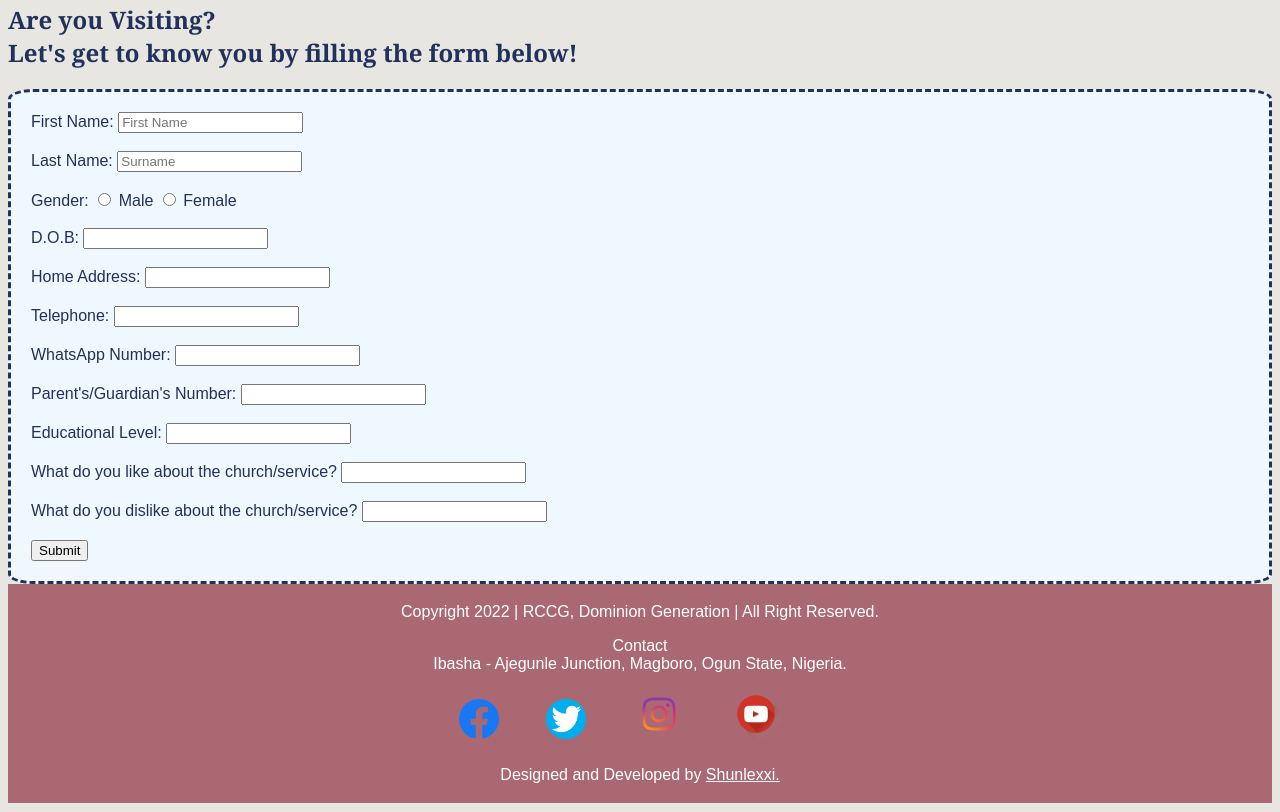
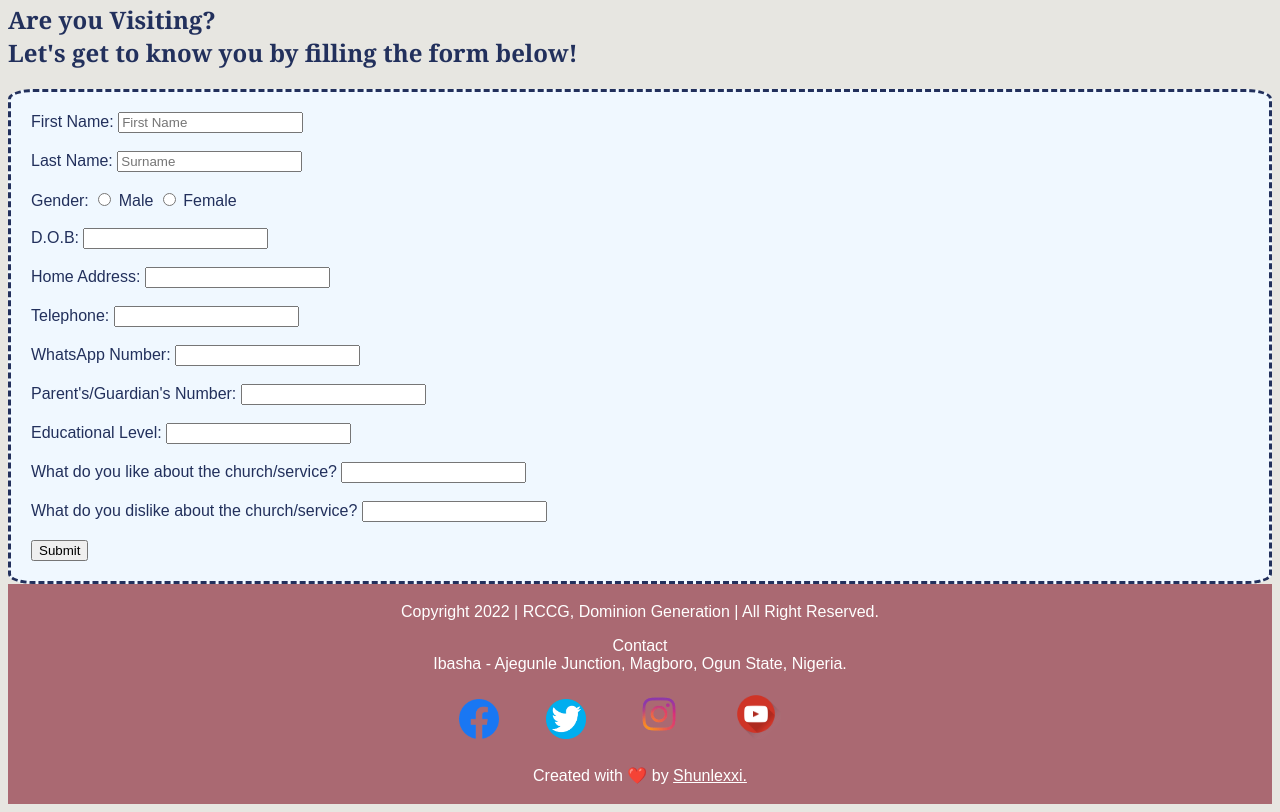
Before and after one commit to Shunlexxi/Dominion-Generation, a plain HTML site: page index.html in a window 1280 px wide. Shown: the part 2710-3522 px from the top of the page. Drawn offline with Linux system fonts and the light colour scheme.

Commit message:
Update index.html

```diff
--- a/index.html
+++ b/index.html
@@ -149,7 +149,7 @@
             <img src="assests/youtube.png" width="50px" height="50px">
         </a>
     </p>
-    <p class="shun"> Designed and Developed by <a href="https://github.com/Shunlexxi" target="_blank">Shunlexxi.</a></p>
+    <p class="shun"> Created with ❤️ by <a href="https://github.com/Shunlexxi" target="_blank">Shunlexxi.</a></p>
 </footer>
 
 </html>
```
